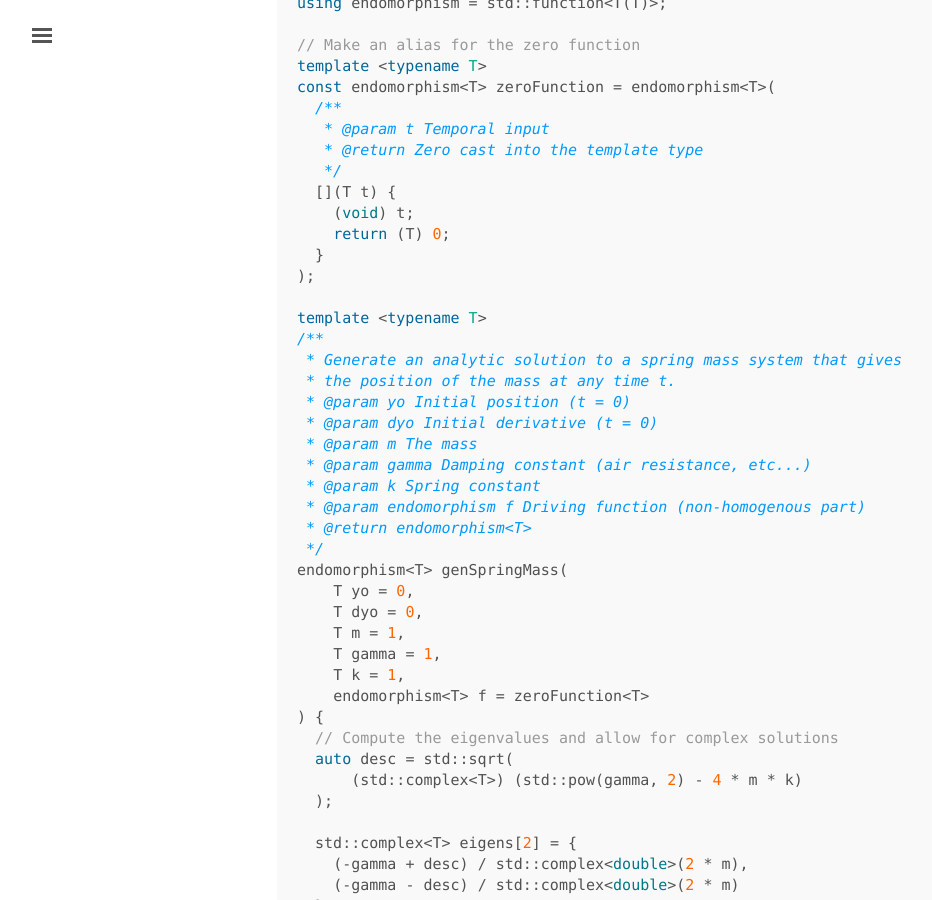
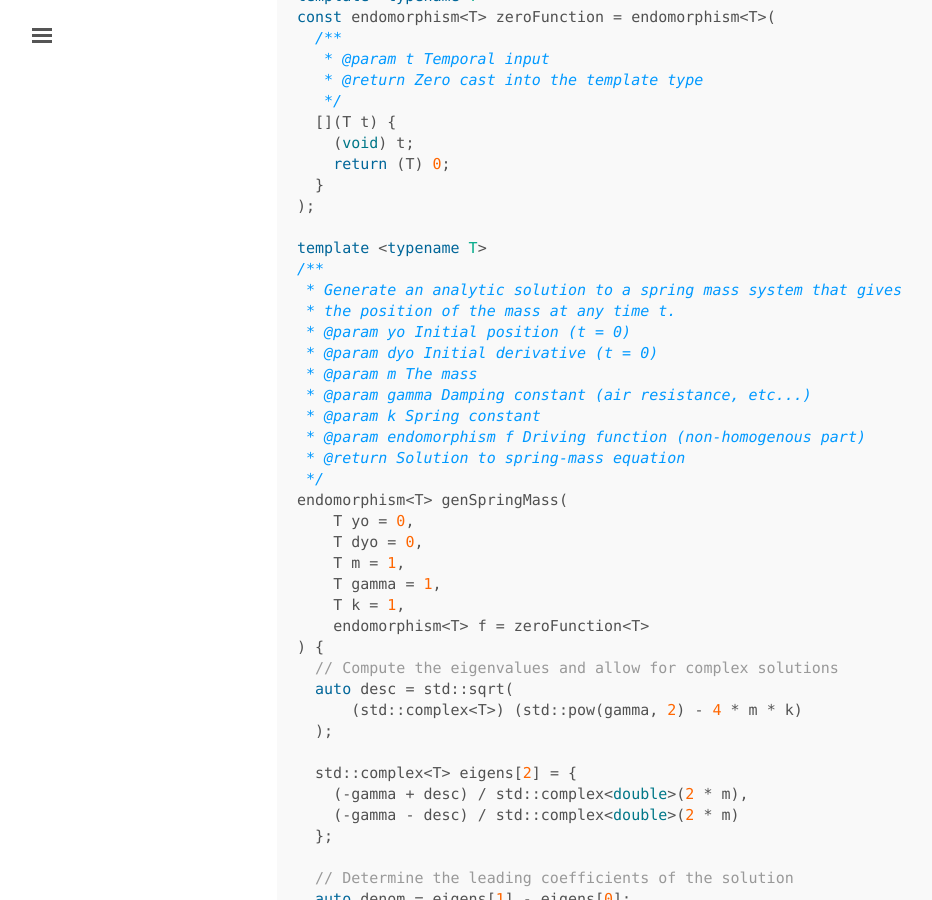
Before and after one commit to kylehovey/MATH_5620, a Jekyll site: the page built from springmass.md, in a window 1280 px wide and 900 px high, scrolled down 3229 px. Shown: the whole window, without its empty margins (3-935 px from the left). Built offline with Jekyll 4.4.1, drawn with Linux system fonts in a browser that asks for light colours; formulas are drawn with MathJax 3; some of the changed text lies outside the part shown.

Commit message:
Updated wording.

```diff
--- a/springmass.md
+++ b/springmass.md
@@ -10,9 +10,7 @@ layout: page
 **Author**: Kyle Hovey
 
 **Language**: C++
-
 **Description/Purpose**:
-
 A spring-mass system with mass \\( m \\), damping coefficient \\( \gamma \\), and spring constant \\( k \\) is described by the differential equation
 
 # \\[ m y\'\'(t) + \gamma y\'(t) + k y(t) = f(t) \\]
@@ -138,7 +136,7 @@ template <typename T>
  * @param gamma Damping constant (air resistance, etc...)
  * @param k Spring constant
  * @param endomorphism f Driving function (non-homogenous part)
- * @return endomorphism<T>
+ * @return Solution to spring-mass equation
  */
 endomorphism<T> genSpringMass(
     T yo = 0,
```
Also changed, not shown: epsilon.md (+4 -0 lines), logistic.md (+3 -3 lines), 3 other files.
